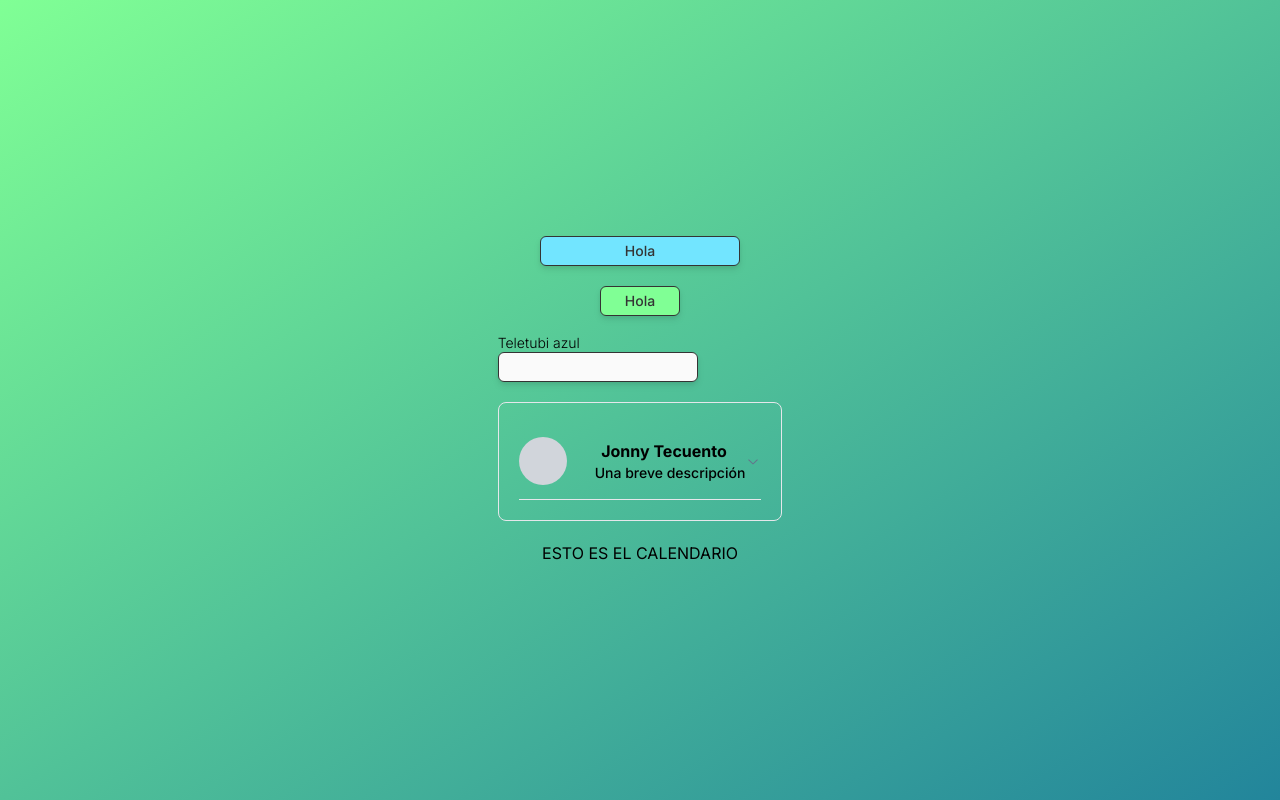
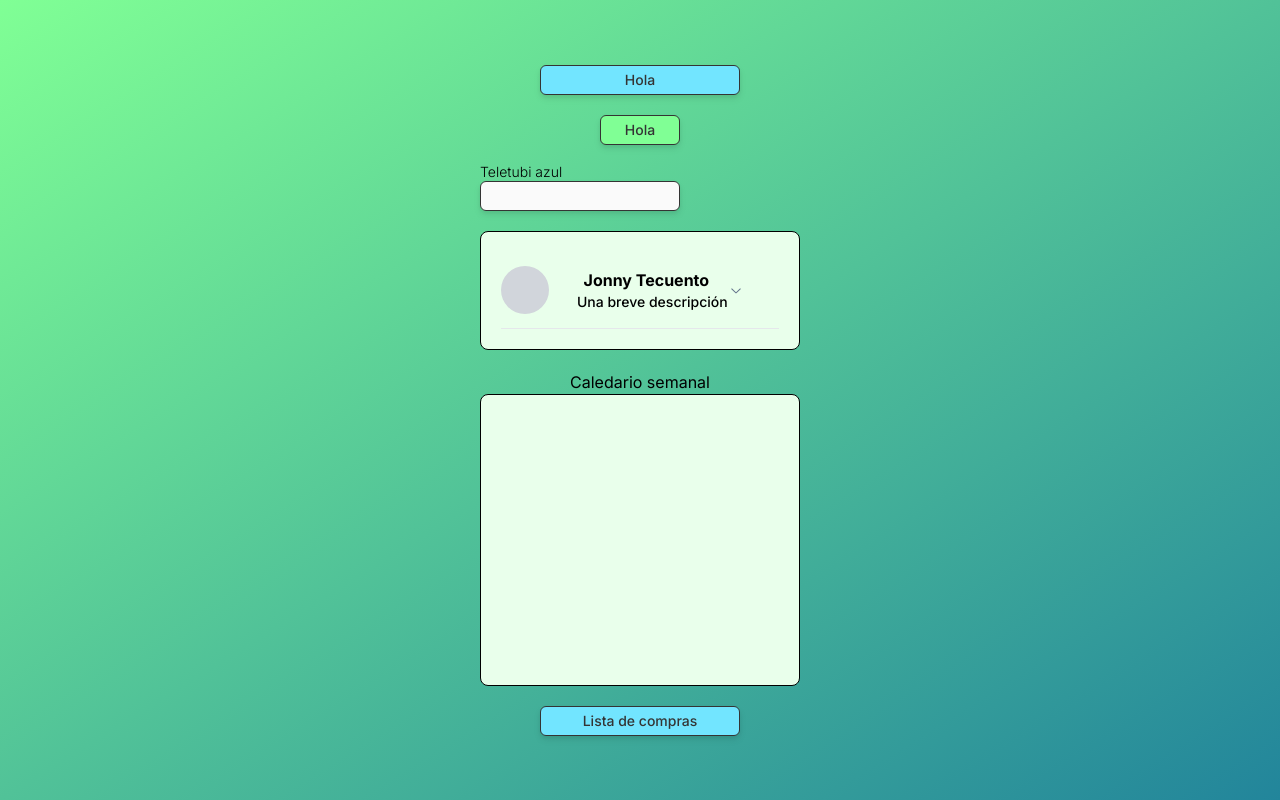
Before and after one commit to NicolasGabrieloni/meal-planner, a Next.js app: page / in a window 1280 px wide. Built offline with nearby package versions, Linux system fonts and the light colour scheme.

Commit message:
agregando despensa

```diff
--- a/app/components/Calendar.tsx
+++ /dev/null
@@ -1,7 +0,0 @@
-import React from 'react'
-
-export const Calendar = () => {
-  return (
-    <div><h2>Hola</h2></div>
-  )
-}
--- /dev/null
+++ b/app/components/Despensa.tsx
@@ -0,0 +1,7 @@
+import React from 'react'
+
+export const Despensa = () => {
+  return (
+    <div>Despensa</div>
+  )
+}
--- a/app/components/UserInfo.tsx
+++ b/app/components/UserInfo.tsx
@@ -7,7 +7,7 @@ import {
 
 export const UserInfo = () => {
   return (
-    <div className="w-5/5 mx-auto rounded-lg border p-5 bg-#E9FFEB">
+<div className="w-80 mx-auto rounded-lg border border-[#000000] p-5 bg-[#E9FFEB]">
   <Accordion type="single" collapsible className="w-full">
     <AccordionItem value="item-1" className="flex flex-col sm:flex-row">
       <div className="flex items-center">
--- /dev/null
+++ b/app/components/WeeklyCalendar.tsx
@@ -0,0 +1,27 @@
+import React from 'react'
+
+export const WeeklyCalendar = () => {
+  return (
+
+    <div>
+      <div className='text-center'>
+        <h2>Caledario semanal</h2>
+      </div>
+      <section className="w-80 mx-auto rounded-lg border border-[#000000] p-5 bg-[#E9FFEB]">
+  <div>
+    <div className="flex justify-center">
+      <div className="h-[250px] "></div>
+      <div className=""></div>
+      <div className=""></div>
+      <div className=""></div>
+      <div className=""></div>
+      <div className=""></div>
+      <div className=""></div>
+    </div>
+  </div>
+</section>
+
+    </div>
+
+  )
+}
--- a/app/page.tsx
+++ b/app/page.tsx
@@ -4,6 +4,7 @@ import { InputWithLabel } from "@/components/InputWithLabel";
 import { Button } from "@/components/ui/button";
 import { UserInfo } from "./components/UserInfo";
 import Calendar from "./(logged)/calendar/page";
+import { WeeklyCalendar } from "./components/WeeklyCalendar";
 
 export default function Home() {
   return (
@@ -12,7 +13,8 @@ export default function Home() {
       <Button variant="green_outlined">Hola</Button>
       <InputWithLabel labelText="Teletubi azul" />
       <UserInfo/>
-      <Calendar/>
+      <WeeklyCalendar/>
+      <Button variant="blue_outlined">Lista de compras</Button>
     </div>
   );
 }
```
Lines whose indentation alone changed are shown as unchanged.
